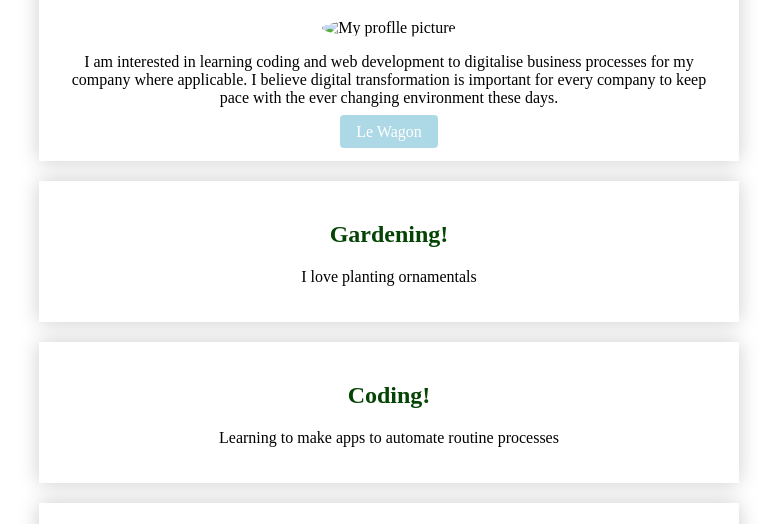
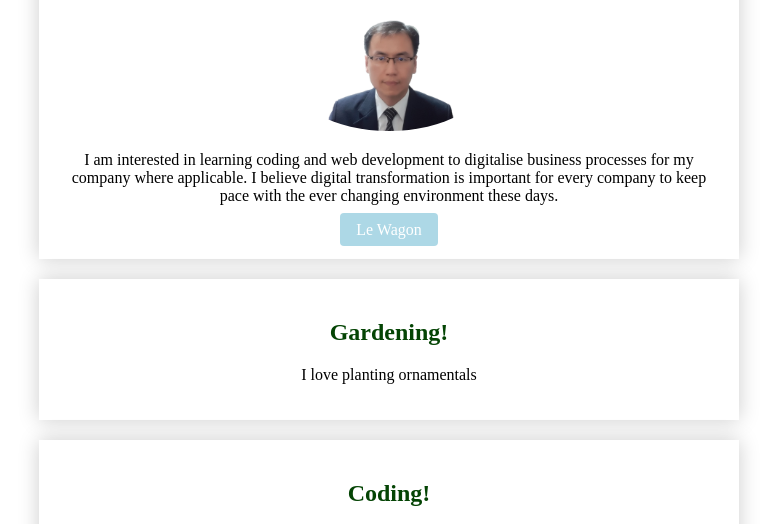
Before and after one commit to renraelreve/profile, a plain HTML site: page index.html in a window 1280 px wide. Shown: the part 104-628 px from the top of the page, without its empty margins (251-1028 px from the left). Drawn offline with Linux system fonts and the light colour scheme; the site is published under a folder, as on GitHub Pages, so addresses that start at the root find nothing.

Commit message:
photo path

```diff
--- a/index.html
+++ b/index.html
@@ -16,7 +16,7 @@
     <div class="container">
       <div class="card-white">
         <h1>Hey, nice to meet you! </h1>
-        <img src="/images/photo.jpg" alt="My proflle picture" class="image-circle">
+        <img src="images/photo.jpg" alt="My proflle picture" class="image-circle">
         <p>I am interested in learning coding and web development to digitalise business processes for my company where applicable. I believe digital transformation is important for every company to keep pace with the ever changing environment these days. </p>
         <a href="https://www.lewagon.com" class="btn-blue">Le Wagon</a>
       </div>
```
